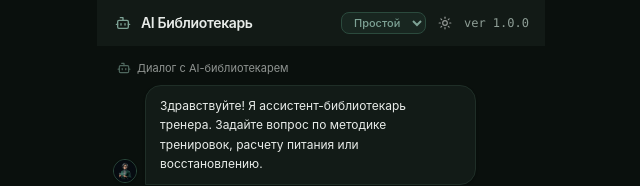
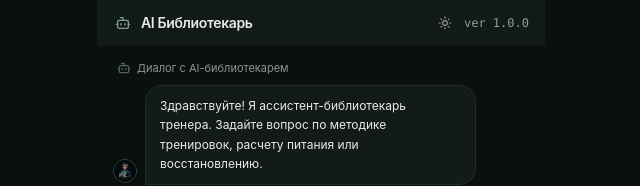
Before and after one commit to Oleg-YTS/trainer-ai-bot, a React (Vite) app in the folder webapp/: page / in a window 1280 px wide. Shown: the top 186 px of the page, without its empty margins (319-959 px from the left). Built offline with nearby package versions, Linux system fonts and the light colour scheme; no server answers.

Commit message:
refactor(webapp): remove redundant role dropdown from header

```diff
--- a/webapp/src/App.tsx
+++ b/webapp/src/App.tsx
@@ -270,24 +270,8 @@ export const App: React.FC = () => {
             </span>
           </div>
 
-          {/* Right: Sandbox role toggle, theme & version */}
+          {/* Right: Theme toggle & Trainer Panel button if admin */}
           <div className="flex items-center gap-2">
-            {/* Testing Role Switcher */}
-            <select
-              value={currentUser.is_admin ? 'admin' : currentUser.is_vip ? 'vip' : 'subscriber'}
-              onChange={(e) => setUserRole(e.target.value as 'admin' | 'vip' | 'subscriber')}
-              className={`px-2 py-0.5 rounded-lg text-[11px] font-medium transition outline-none cursor-pointer border ${
-                isDark
-                  ? 'bg-[#182620] border-[#2B4A3D] text-[#7DA295]'
-                  : 'bg-[#F4F7F5] border-[#D0DCD5] text-[#2B4A3D]'
-              }`}
-              title="Переключение роли (для тестирования)"
-            >
-              <option value="subscriber">Простой</option>
-              <option value="vip">VIP</option>
-              <option value="admin">Админ</option>
-            </select>
-
             {currentUser.is_admin && (
               <button
                 onClick={() => setActiveTab('trainer')}
```
Also changed, not shown: 1 other file (tests, documents, lock files or other folders).
